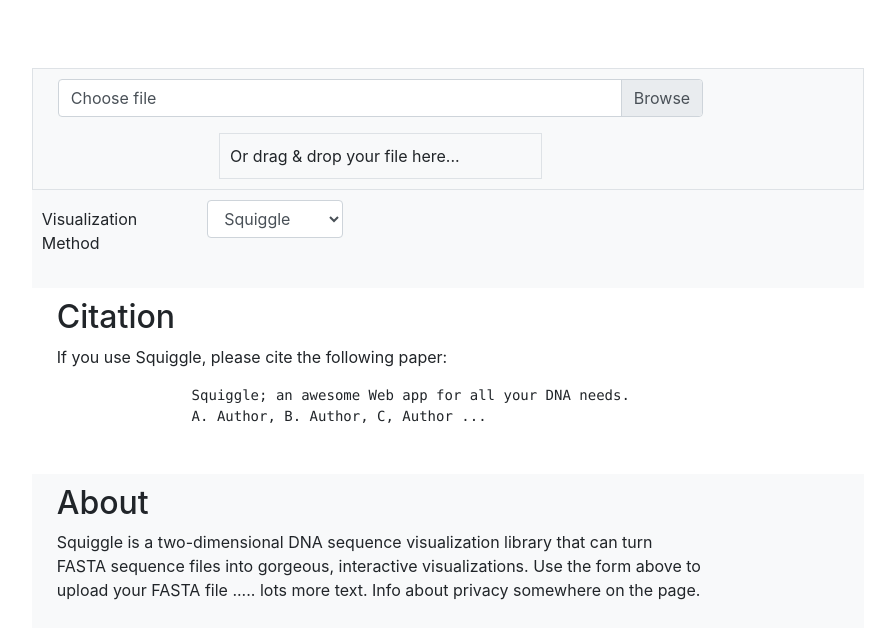
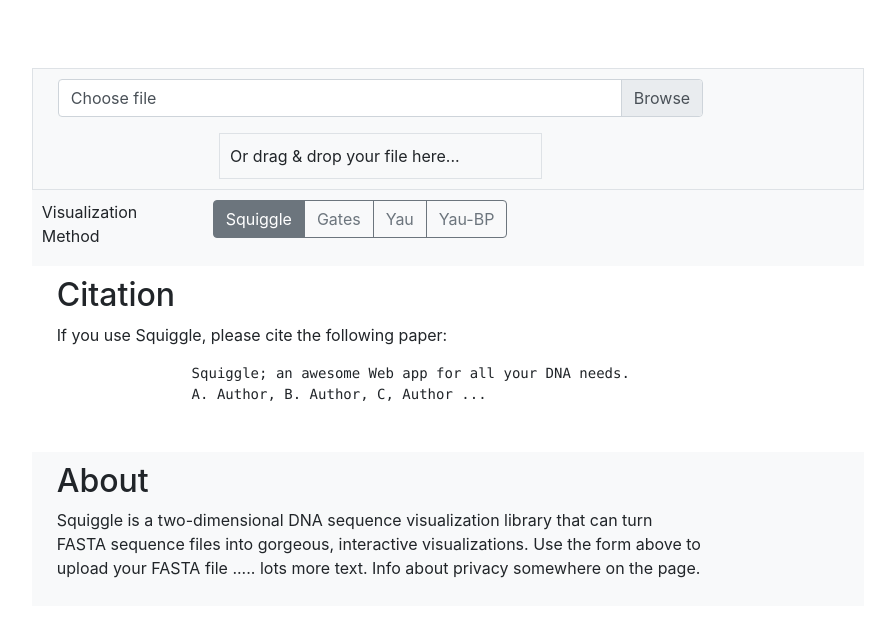
Before and after one commit to Benjamin-Lee/DNAvisualization.org, a Flask app: page / in a window 1280 px wide. Shown: the part 321-950 px from the top of the page, without its empty margins (192-1087 px from the left). After the commit the page ends 899 px from the top, so only its background shows below. Run offline with Flask 2, Linux system fonts and the light colour scheme; parts of the project's set-up code (start-up, migrations or seed data) failed here and were passed over; some libraries are stand-ins or nearby versions.

Commit message:
Use a prettier button

```diff
--- a/static/js/home.js
+++ b/static/js/home.js
@@ -40,6 +40,7 @@ var axis_labels = {
     'y': null
   }
 };
+var method = "squiggle"; // default method is squiggle
 
 /* nomenclature
 seq_name = the identifying string of the sequence
@@ -47,7 +48,7 @@ seq = the sequence
 seq_hash = the xx64 hash with seed(0) in base10
 */
 
-function seqQuery(seq_hash, method, x_min = null, x_max = null) {
+function seqQuery(seq_hash, x_min = null, x_max = null) {
   return axios.get(route + "/seq_query", {
     params: {
       seq_hash: seq_hash,
@@ -58,7 +59,7 @@ function seqQuery(seq_hash, method, x_min = null, x_max = null) {
   });
 };
 
-function transform(seq_name, seq, method) {
+function transform(seq_name, seq) {
   var bodyFormData = new FormData();
   bodyFormData.set('seq_name', seq_name);
   bodyFormData.set('seq', seq);
@@ -78,7 +79,7 @@ function transform(seq_name, seq, method) {
 function afterSetExtremes(e) {
   // upon setting the x range of the graph, get the data for that region
   chart.showLoading('Loading data...');
-  axios.all(Object.keys(seqs).map(x => seqQuery(seqs[x]["hash"], $("#method").val(), e.min, e.max)))
+  axios.all(Object.keys(seqs).map(x => seqQuery(seqs[x]["hash"], e.min, e.max)))
     .then(function (results) {
       for (result of results) {
         chart.get(result.data[0]).setData(result.data[1]);
@@ -118,20 +119,19 @@ window.onload = function () {
 
         // set the axis labels to reflect the viz method
         chart.xAxis[0].setTitle({
-          text: axis_labels[$("#method").val()]["x"]
+          text: axis_labels[method]["x"]
         })
         chart.yAxis[0].setTitle({
-          text: axis_labels[$("#method").val()]["y"]
+          text: axis_labels[method]["y"]
         })
 
         // hide the method selector
         document.getElementById("method").style.display = "none";
-        document.getElementById("method-label").style.display = "none";
 
         // then, transform the seqs, get the downsampled data, and render the viz
-        axios.all(parsed.map(x => transform(x.name, x.sequence, $("#method").val())))
+        axios.all(parsed.map(x => transform(x.name, x.sequence)))
           .then(function () {
-            axios.all(parsed.map(k => seqQuery(seqs[k["name"]]["hash"], $("#method").val())))
+            axios.all(parsed.map(k => seqQuery(seqs[k["name"]]["hash"])))
               .then(function (results) {
 
 
@@ -163,7 +163,18 @@ window.onload = function () {
   FileReaderJS.setupDrop(document.getElementById('dropzone'), options);
   FileReaderJS.setupDrop(document.body, options);
 
+  // render all tooltips
   $('[data-toggle="tooltip"]').tooltip()
+
+  // bind the viz method button to the method variable
+  $('input[name=method]').change(function () {
+    method = $(this).attr('id');
+  });
+  $('#method').click(function () {
+    $('[data-toggle="tooltip"]').tooltip("hide");
+  })
+
+
 
   // warn before leaving
   window.onbeforeunload = function (event) {
--- a/templates/index.html
+++ b/templates/index.html
@@ -24,6 +24,7 @@
   <script src="https://code.highcharts.com/highcharts.js"></script>
   <script src="https://code.highcharts.com/modules/boost.js"></script>
   <script src="https://code.highcharts.com/modules/exporting.js"></script>
+  <script src="http://code.highcharts.com/modules/export-data.js"></script>
 
   <!-- other utilities -->
   <script src="https://unpkg.com/axios/dist/axios.min.js"></script>
@@ -111,32 +112,25 @@
 
     <div class="row center w-75 bg-light">
       <!-- left here for later, since the tooltips don't disappear. See https://stackoverflow.com/q/53930860/8068638-->
-      <!-- <form class="form-inline">
-        <div class="btn-group btn-group-toggle" data-toggle="buttons">
-          <label class="btn btn-primary active" data-toggle="tooltip" data-placement="top" title="(Recommended) Fast and acyclic. Shows variations in GC-content and supports non-ATGC bases.">
-            <input type="radio" name="options" id="option1" autocomplete="off" checked>Squiggle
-          </label>
-          <label class="btn btn-primary" data-toggle="tooltip" data-placement="top" title="As, Ts, Cs, and Gs as up, down, left and right, respectively. Cyclic.">
-            <input type="radio" name="options" id="option2" autocomplete="off">Gates
-          </label>
-          <label class="btn btn-primary" data-toggle="tooltip" data-placement="top" data-html="true" title="Bases plotted along a unit vector. <var>x</var>-coordinates do not map to base.">
-            <input type="radio" name="options" id="option3" autocomplete="off">Yau
-          </label>
-          <label class="btn btn-primary" data-toggle="tooltip" data-placement="top" data-html="true" title="Same as Yau but projected such that all vectors have lengths in the <var>x</var>-axis of 1 (so that <var>x</var>-coordinates are the same as bases).">
-            <input type="radio" name="options" id="option2" autocomplete="off">Yau-BP
-          </label>
+      <div class="row" id="method">
+        <div class="col-4">
+          <label for="method" >Visualization Method</label>
         </div>
-      </form> -->
-
-      <div class="form-group row">
-        <label for="method" id="method-label" class="col-6 col-form-label">Visualization Method</label>
-        <div class="col-6">
-          <select id="method" name="method" required="required" class="form-control">
-            <option value="squiggle">Squiggle</option>
-            <option value="gates">Gates</option>
-            <option value="yau">Yau</option>
-            <option value="yau-bp">Yau-BP</option>
-          </select>
+        <div class="col-8">
+          <div class="btn-group btn-group-toggle" name="method" data-toggle="buttons">
+            <label class="btn btn-outline-secondary active" data-toggle="tooltip" data-placement="top" title="(Recommended) Fast and acyclic. Shows variations in GC-content and supports non-ATGC bases.">
+              <input type="radio" name="method" id="squiggle" autocomplete="off" checked>Squiggle
+            </label>
+            <label class="btn btn-outline-secondary" data-toggle="tooltip" data-placement="top" title="As, Ts, Cs, and Gs as up, down, left and right, respectively. Cyclic.">
+              <input type="radio" name="method" id="gates" autocomplete="off">Gates
+            </label>
+            <label class="btn btn-outline-secondary" data-toggle="tooltip" data-placement="top" data-html="true" title="Bases plotted along a unit vector. <var>x</var>-coordinates do not map to base position.">
+              <input type="radio" name="method" id="yau" autocomplete="off">Yau
+            </label>
+            <label class="btn btn-outline-secondary" data-toggle="tooltip" data-placement="top" data-html="true" title="Same as Yau but projected such that all vectors have lengths in the <var>x</var>-axis of 1 (so that <var>x</var>-coordinates are the same as base positions).">
+              <input type="radio" name="method" id="yau-bp" autocomplete="off">Yau-BP
+            </label>
+          </div>
         </div>
       </div>
     </div>
```
